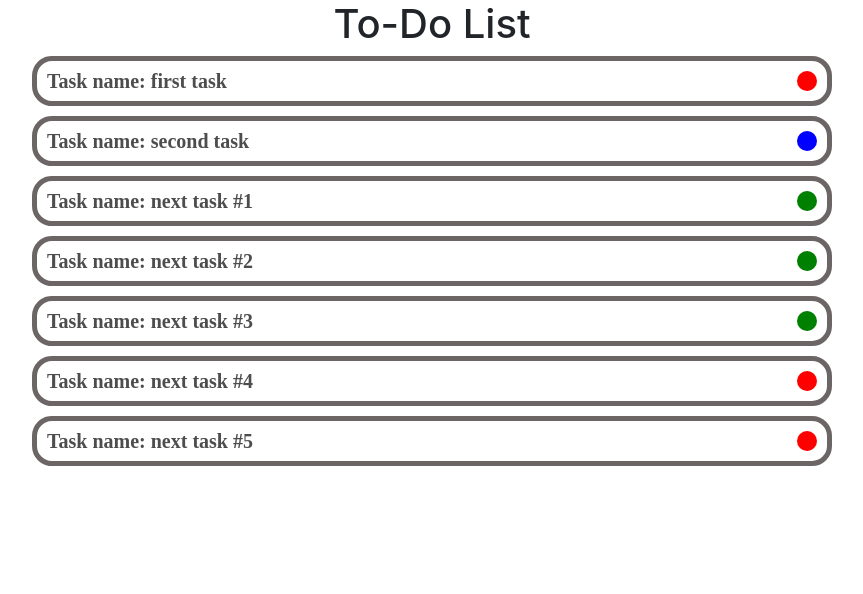
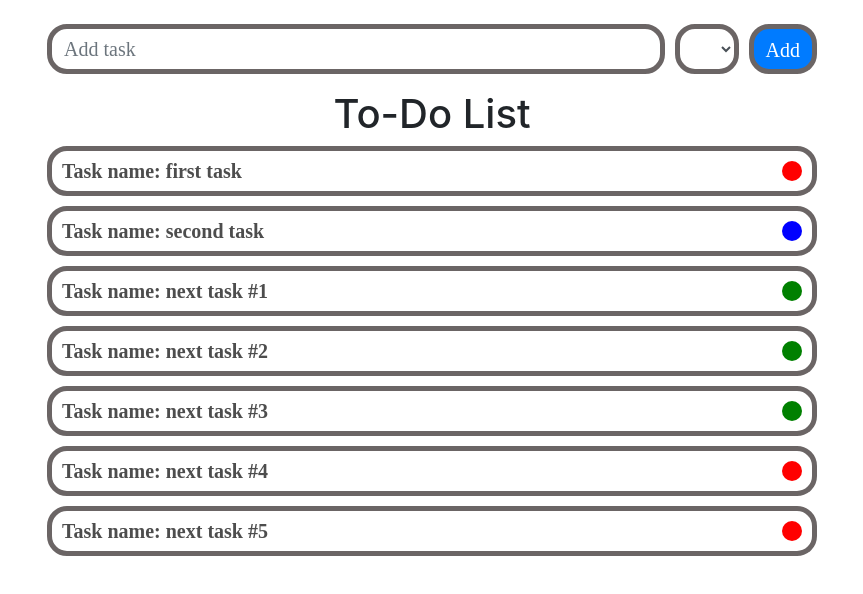
Before and after one commit to sergiyZinovyev/AngularMyRep, an Angular app: page / in a window 1280 px wide. Shown: the top 594 px of the page, without its empty margins (208-1071 px from the left). Built offline with nearby package versions, Linux system fonts and the light colour scheme.

Commit message:
add element forms

```diff
--- a/src/app/app.component.css
+++ b/src/app/app.component.css
@@ -0,0 +1,10 @@
+.wids{
+    max-width: 800px;
+}
+.myForm{
+    font-family: cursive;
+    font-size: 20px;
+    border: solid rgb(107, 101, 101) 5px;
+    border-radius: 20px;
+    height: 50px;
+}
--- a/src/app/app.component.html
+++ b/src/app/app.component.html
@@ -1,9 +1,23 @@
 <!--The content below is only a placeholder and can be replaced.-->
-<div class="container">
+<div class="container-fluid wids">
+
+  <div class="form-group form-row justify-content-between mt-4">
+    <div class="col">
+      <input type="text" class="form-control myForm" [(ngModel)]="task" placeholder="Add task">
+    </div>
+    <div class="col-auto">
+      <select class="form-control myForm" [(ngModel)]="priority" placeholder="Add priority">
+        <option *ngFor = "let p of levelsPriority"[value] = "p"> {{p}} </option>
+      </select>
+    </div>
+    <div class="col-auto">
+      <input type="submit" class="btn btn-primary myForm" value="Add" (click) = 'addProd()'>
+    </div>
+  </div>
 
   <h1 style="text-align:center">To-Do List</h1>
 
-  <div style="max-width: 800px; margin: auto" *ngFor="let x of newTaskList">
+  <div *ngFor="let x of newTaskList">
     <app-todo-item [todo]="x"></app-todo-item>
   </div>
 
--- a/src/app/app.component.ts
+++ b/src/app/app.component.ts
@@ -1,4 +1,5 @@
 import { Component } from '@angular/core';
+import { ToDoList } from './type';
 
 @Component({
   selector: 'app-root',
@@ -6,36 +7,54 @@ import { Component } from '@angular/core';
   styleUrls: ['./app.component.css']
 })
 export class AppComponent {
-  title: string = 'my Angular';
 
-  newTaskList: { task: string , priority: number }[] = [
+  levelsPriority: number[] = [1,2,3];
+  task:string = '';
+  priority:number = undefined;
+
+  newTaskList: ToDoList[] = [
     {
+      id: 1,
       task: "first task",
       priority: 1
     },
     {
+      id: 2,
       task: "second task",
       priority: 2
     },
     {
+      id: 3,
       task: "next task #1",
       priority: 3
     },
     {
+      id: 4,
       task: "next task #2",
       priority: 3
     },
     {
+      id: 5,
       task: "next task #3",
       priority: 3
     },
     {
+      id: 6,
       task: "next task #4",
       priority: 1
     },
     {
+      id: 7,
       task: "next task #5",
       priority: 1
     }
   ]
+
+
+  addProd(): void {
+    if (this.task == '' || this.priority == undefined){return}
+    this.newTaskList.push({id: this.newTaskList.length+1, task: this.task, priority: Number(this.priority)})
+    this.task = '';
+    this.priority = undefined;
+  }
 }
--- a/src/app/app.module.ts
+++ b/src/app/app.module.ts
@@ -1,5 +1,6 @@
 import { BrowserModule } from '@angular/platform-browser';
 import { NgModule } from '@angular/core';
+import { FormsModule } from '@angular/forms';
 
 import { AppComponent } from './app.component';
 import { TodoItemComponent } from './todo-item/todo-item.component';
@@ -10,7 +11,8 @@ import { TodoItemComponent } from './todo-item/todo-item.component';
     TodoItemComponent
   ],
   imports: [
-    BrowserModule
+    BrowserModule,
+    FormsModule
   ],
   providers: [],
   bootstrap: [AppComponent]
--- a/src/app/todo-item/todo-item.component.ts
+++ b/src/app/todo-item/todo-item.component.ts
@@ -10,6 +10,8 @@ import { Component, OnInit, Input } from '@angular/core';
 export class TodoItemComponent implements OnInit {
 
   @Input() todo: { task: string, priority: number };
+
+
 
   myclass: string;
 
--- /dev/null
+++ b/src/app/type.ts
@@ -0,0 +1,5 @@
+export interface ToDoList {
+    id: number,
+    task: string,
+    priority: number
+}
```
